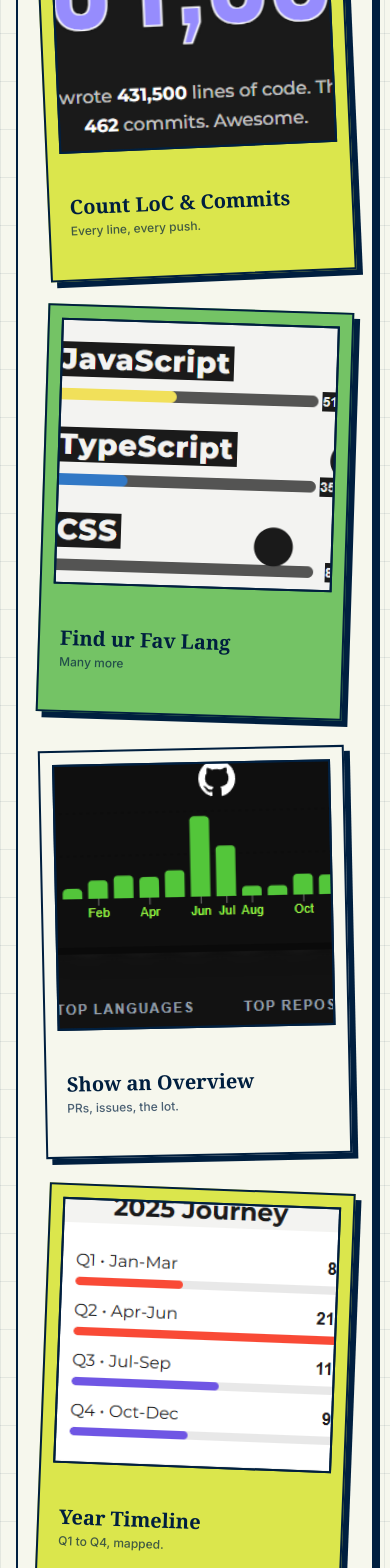
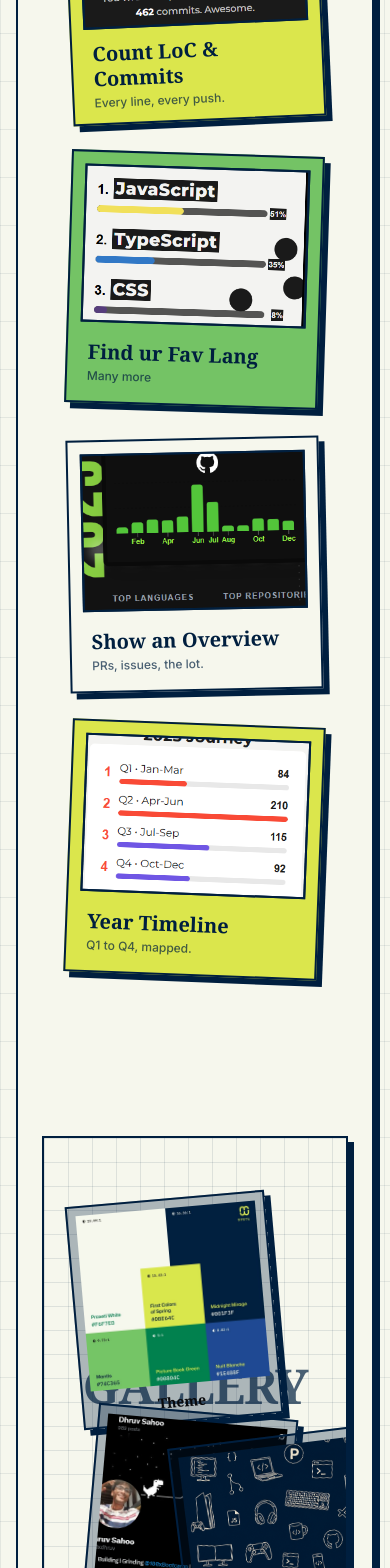
Before and after one commit to Dru-429/github-wrapped, a Next.js app: page / in a window 390 px wide. Shown: the part 1119-2687 px from the top of the page. Built offline with nearby package versions, Linux system fonts and the light colour scheme; no server answers; the database is empty.

Commit message:
Responsive: Photo board

```diff
--- a/components/landing_ui/Features.tsx
+++ b/components/landing_ui/Features.tsx
@@ -34,12 +34,13 @@ export default function Features() {
 
         </motion.div>
       </div>
+      <div className='flex flex-col md:flex-row gap-16 md:gap-24 items-center'>
         <motion.div
           initial='hidden'
           whileInView='show'
           viewport={{ once: true, margin: '-100px' }}
           transition={{ staggerChildren: 0.1 }}
-        className='mx-auto grid max-w-6xl grid-cols-1 gap-8 sm:grid-cols-2 lg:grid-cols-4'
+          className='mx-auto  grid max-w-6xl grid-cols-1 gap-8 sm:grid-cols-2 lg:grid-cols-4'
         >
           {features.map(f => (
             <motion.div
@@ -47,7 +48,7 @@ export default function Features() {
               variants={featureItem}
               whileHover={{ rotate: 0, y: -6, scale: 1.02 }}
               style={{ rotate: `${f.rotate}deg`, background: f.color }}
-            className='boxy flex aspect-[3/4] flex-col p-3 transition-shadow hover:shadow-[10px_10px_0_0_var(--ink)]'
+              className='boxy flex aspect-square h-[30vh] md:h-auto  md:aspect-[3/4] flex-col p-3 transition-shadow hover:shadow-[10px_10px_0_0_var(--ink)]'
             >
               <div className='relative h-[70%] w-full overflow-hidden border-2 border-ink bg-[var(--ink)]'>
                 <Image
@@ -70,6 +71,7 @@ export default function Features() {
             </motion.div>
           ))}
         </motion.div>
+      </div>
 
       <div className=''>
         <Gallery />
--- a/components/landing_ui/Gallery.tsx
+++ b/components/landing_ui/Gallery.tsx
@@ -6,7 +6,7 @@ import Image from 'next/image'
 import { photos } from '@/components/landing_ui/data'
 
 /* Gallery                                         */
-export default function Gallery() {
+export default function Gallery () {
   const boardRef = useRef<HTMLDivElement>(null)
 
   return (
@@ -34,7 +34,8 @@ export default function Gallery() {
             whileDrag={{ scale: 1.04, rotate: 0, zIndex: 50 }}
             whileHover={{ scale: 1.02 }}
             initial={{ rotate: p.rotate }}
-            className='boxy absolute cursor-grab touch-none bg-foreground/30 p-2 active:cursor-grabbing'
+            className={`boxy absolute cursor-grab touch-none bg-foreground/30 p-2 active:cursor-grabbing
+              ${i % 2 != 0 ? 'hidden md:block' : ''}`}
             style={{ top: p.top, left: p.left, width: 200 }}
           >
             <Image
```
Lines whose indentation alone changed are shown as unchanged.
